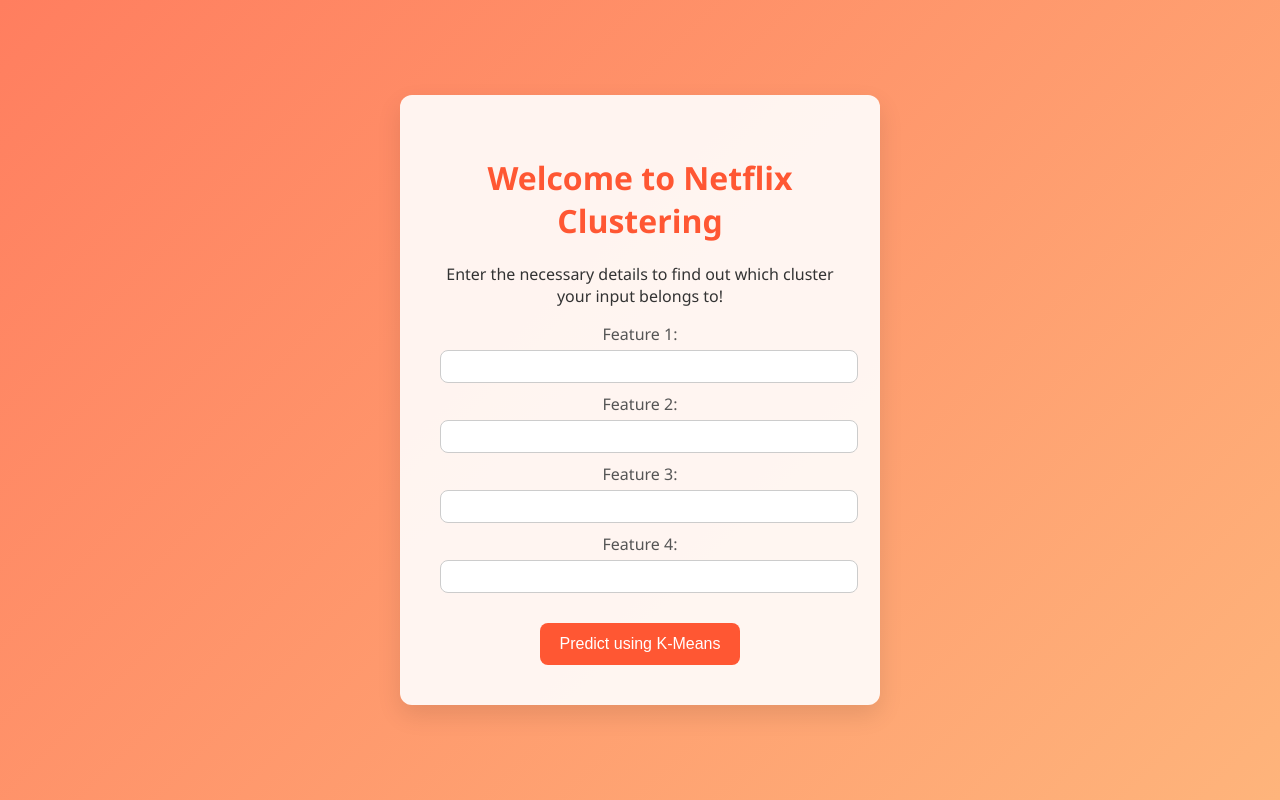
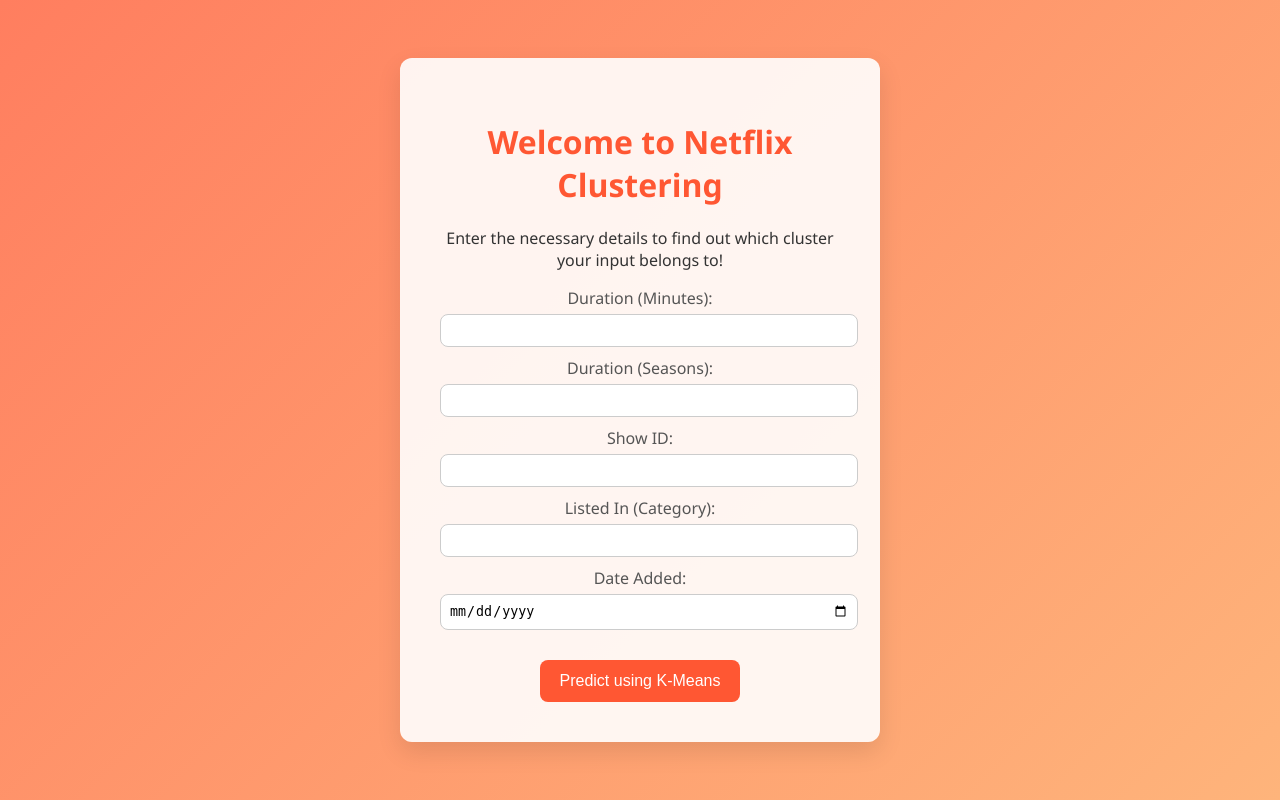
Before and after one commit to limitha01/clustering1, a Flask app: page / in a window 1280 px wide. Run offline with Flask 3, Linux system fonts and the light colour scheme; parts of the project's set-up code (start-up, migrations or seed data) failed here and were passed over.

Commit message:
Update home.html

```diff
--- a/templates/home.html
+++ b/templates/home.html
@@ -34,7 +34,8 @@
       margin: 10px 0;
       color: #555;
     }
-    input[type="text"] {
+    input[type="text"],
+    input[type="date"] {
       width: 100%;
       padding: 8px;
       margin-top: 5px;
@@ -62,10 +63,11 @@
     <h1>Welcome to Netflix Clustering</h1>
     <p>Enter the necessary details to find out which cluster your input belongs to!</p>
     <form action="/predict" method="post">
-      <label>Feature 1: <input type="text" name="feature1" required></label>
-      <label>Feature 2: <input type="text" name="feature2" required></label>
-      <label>Feature 3: <input type="text" name="feature3" required></label>
-      <label>Feature 4: <input type="text" name="feature4" required></label>
+      <label>Duration (Minutes): <input type="text" name="duration_minutes" required></label>
+      <label>Duration (Seasons): <input type="text" name="duration_seasons" required></label>
+      <label>Show ID: <input type="text" name="show_id" required></label>
+      <label>Listed In (Category): <input type="text" name="listed_in" required></label>
+      <label>Date Added: <input type="date" name="date_added" required></label>
       <button type="submit">Predict using K-Means</button>
     </form>
   </div>
```
